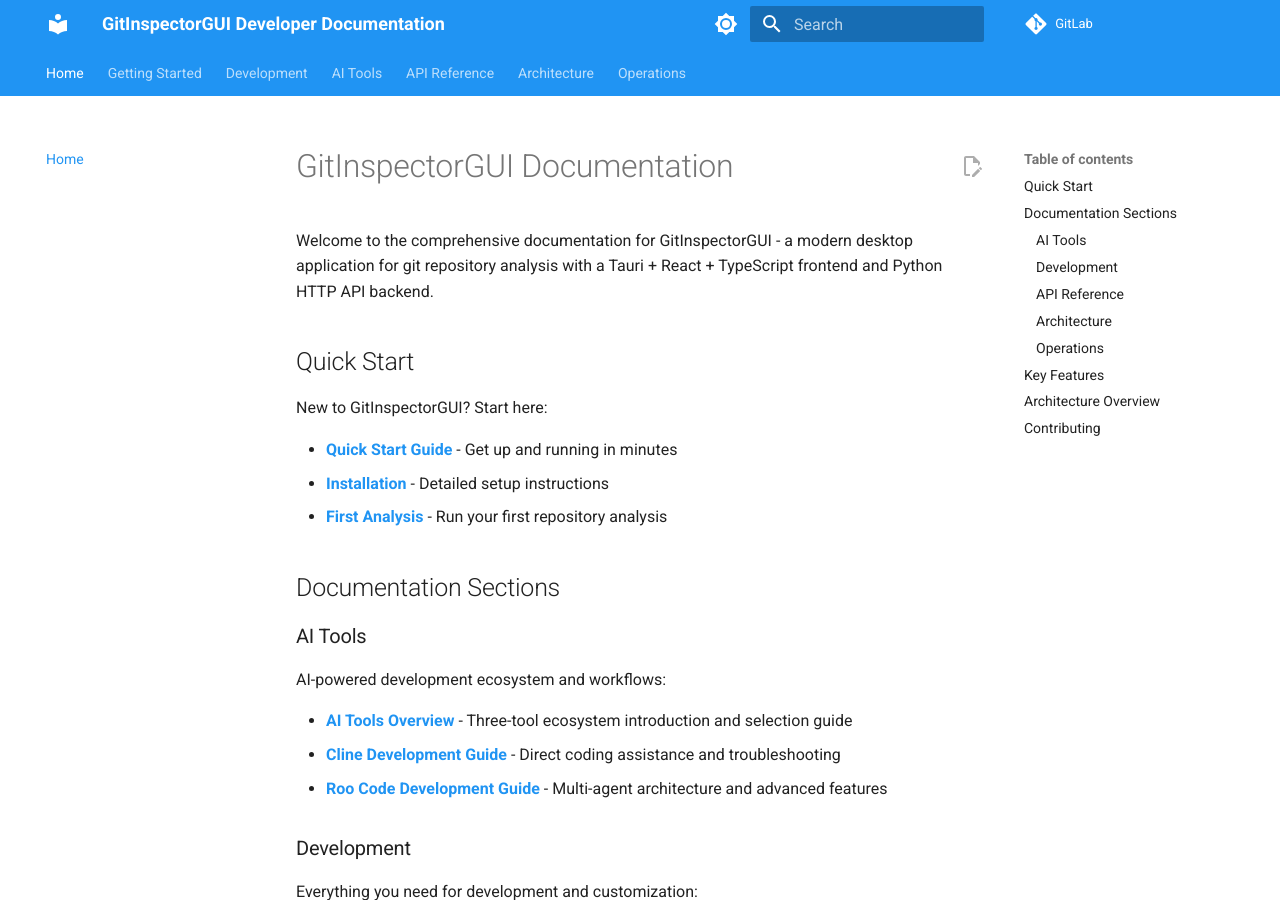
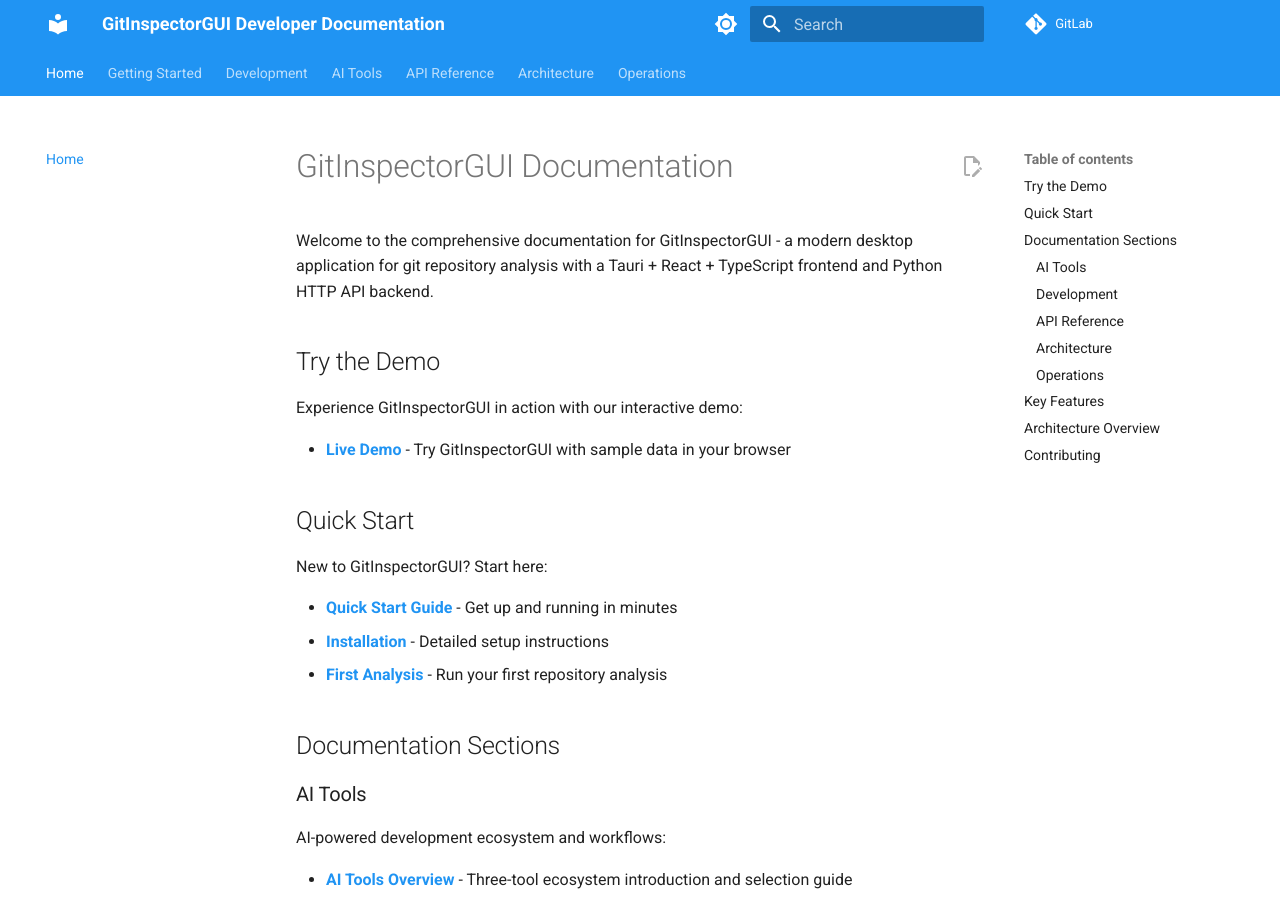
Before and after one commit to boost-edu-tools/gitinspectorgui, an MkDocs documentation site: the page built from docs/index.md, in a window 1280 px wide and 900 px high. Built offline with MkDocs 1.6.1 and Material for MkDocs 9.7.7, drawn with Linux system fonts in a browser that asks for light colours; comment, search, counter and statistics services are not loaded.

Commit message:
docs: Add bidirectional link from docs to demo
- Added 'Try the Demo' section in docs/index.md
- Creates seamless navigation between demo and documentation
- Complements existing demo-to-docs link in DemoBanner component

```diff
--- a/docs/index.md
+++ b/docs/index.md
@@ -1,6 +1,12 @@
 # GitInspectorGUI Documentation
 
 Welcome to the comprehensive documentation for GitInspectorGUI - a modern desktop application for git repository analysis with a Tauri + React + TypeScript frontend and Python HTTP API backend.
+
+## Try the Demo
+
+Experience GitInspectorGUI in action with our interactive demo:
+
+-   **[Live Demo](../)** - Try GitInspectorGUI with sample data in your browser
 
 ## Quick Start
 
```
